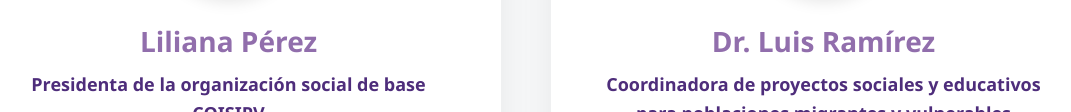
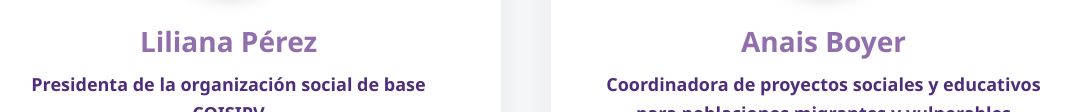
Before and after one commit to ElTamalito1901/coisipvong.github-io, a plain HTML site: page contenido/nosotros.html in a window 1280 px wide. Shown: the part 3402-3514 px from the top of the page, without its empty margins (114-1185 px from the left). Drawn offline with Linux system fonts and the light colour scheme.

```diff
--- a/contenido/nosotros.html
+++ b/contenido/nosotros.html
@@ -543,7 +543,7 @@
     <div class="miembro-avatar">
         <img src="../imagen/nosotros/perfil2.jpeg" alt="Dr. Luis Ramírez">
         </div>
-        <h4>Dr. Luis Ramírez</h4>
+        <h4>Anais Boyer</h4>
         <p class="cargo">Coordinadora de proyectos sociales y educativos para poblaciones migrantes y vulnerables</p>
         <p>Profesora de educación secundaria Lengua Inglesa </p>
         </div>
```
